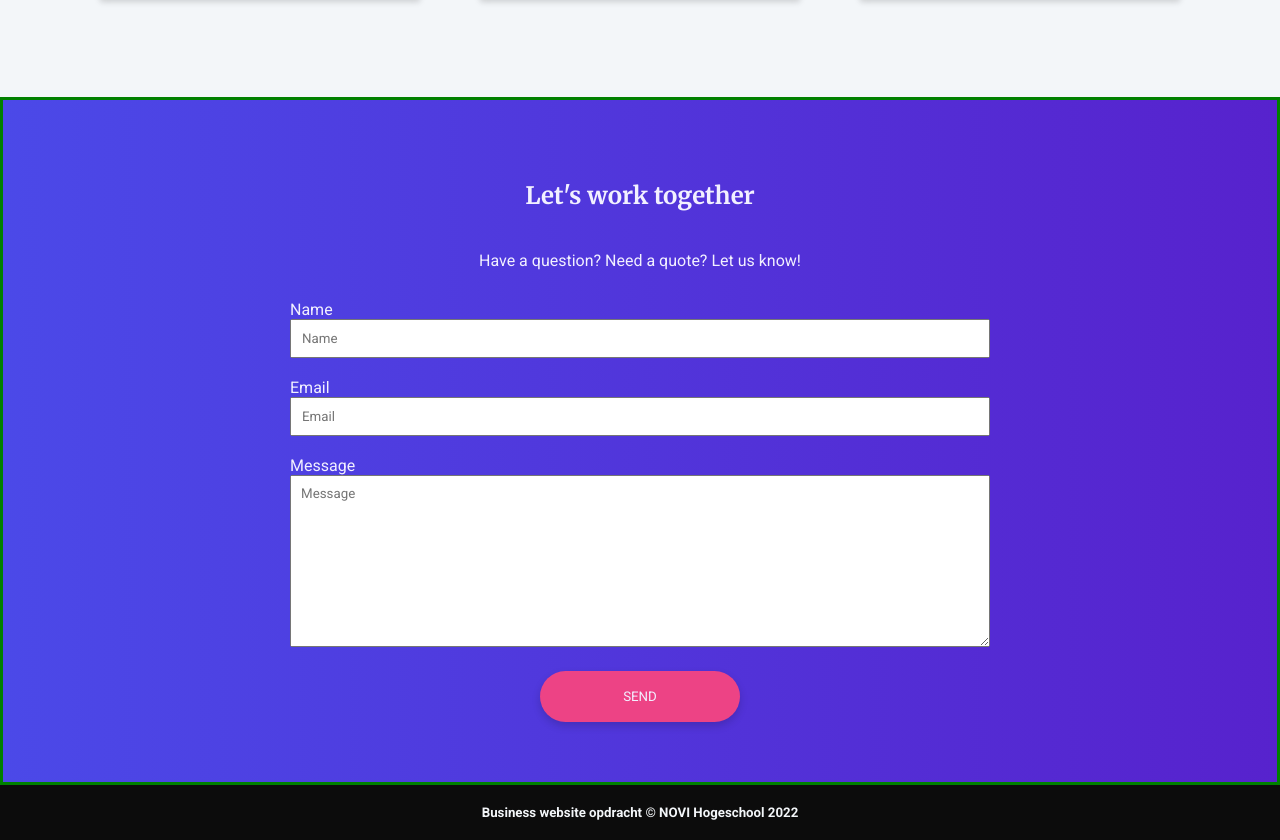
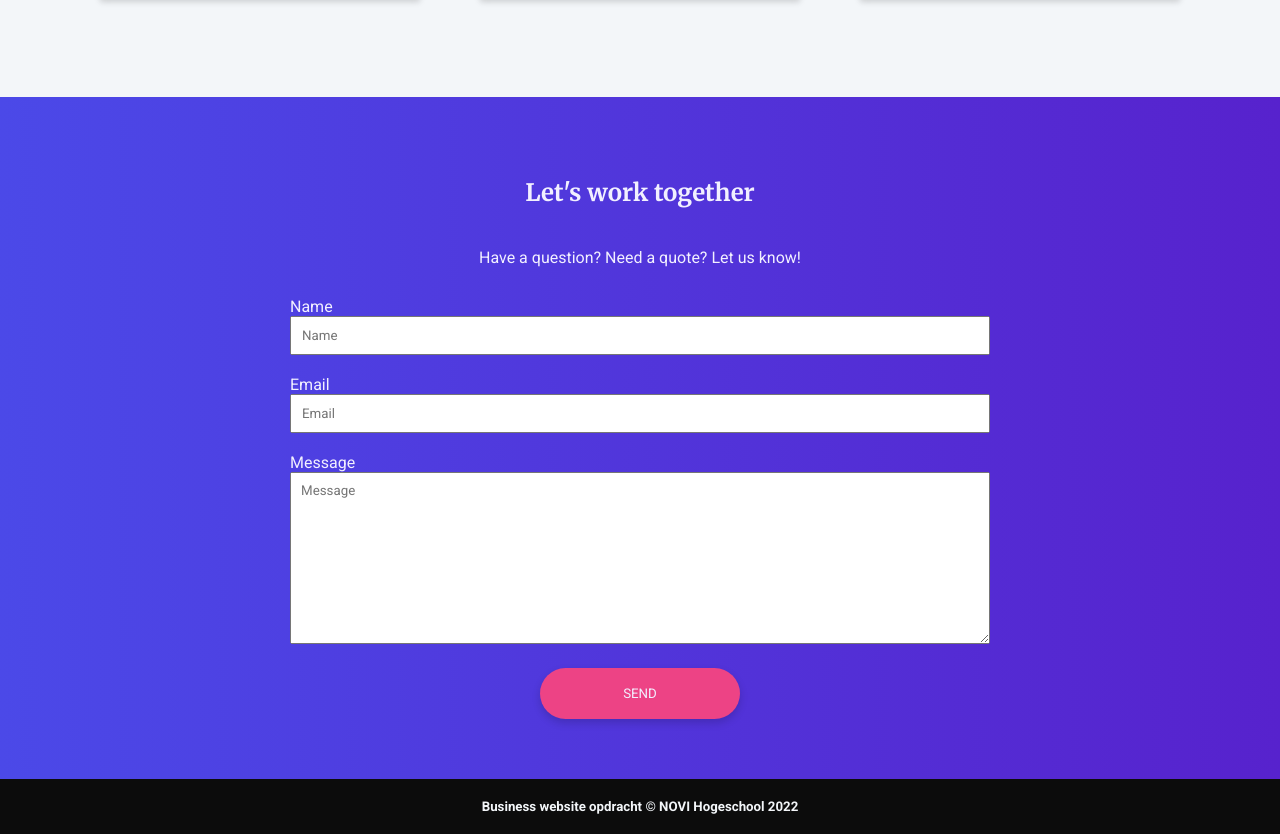
Before and after one commit to basschoonens/frontend-html-css-concept-opdracht, a plain HTML site: page index.html in a window 1280 px wide. Shown: the part 3689-4529 px from the top of the page. Drawn offline with Linux system fonts and the light colour scheme.

Commit message:
opdracht af, exclusief bonus v1

```diff
--- a/styles.css
+++ b/styles.css
@@ -274,14 +274,16 @@ header {
 /* --------------- 3.4 Form section ------------------- */
 
 .outer-container-form {
+    /*border: solid green;*/
     background: linear-gradient(90deg, rgba(75, 73, 232, 1) 0%, rgba(87, 34, 205, 1) 100%);
     color: var(--floating-words);
-    width: 100%;
+
     display: flex;
     flex-direction: row;
 
     justify-content: center;
-    border: solid green;
+    width: 100%;
+
     text-align: center;
     padding: 60px 0;
 }
@@ -291,9 +293,8 @@ header {
     display: flex;
     flex-direction: column;
 
+    width: 700px;
     align-self: center;
-
-    width: 700px;
 }
 
 .work-together-div h2, p {
```
